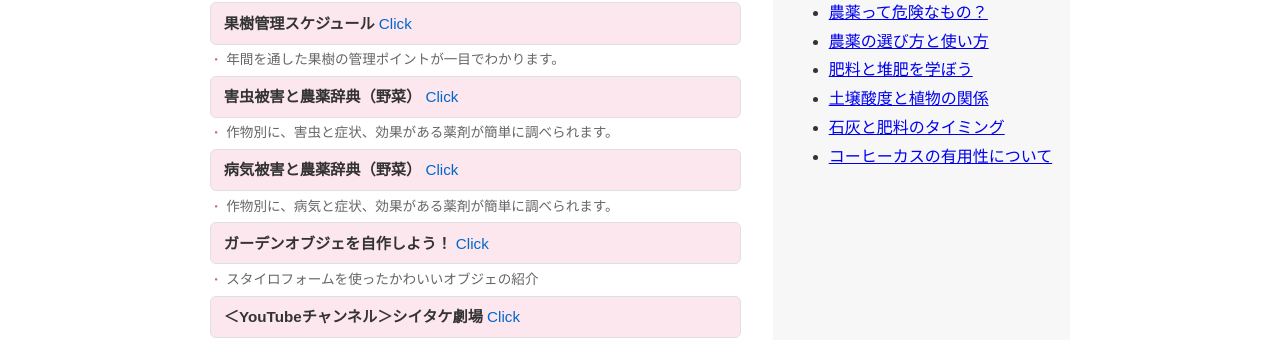
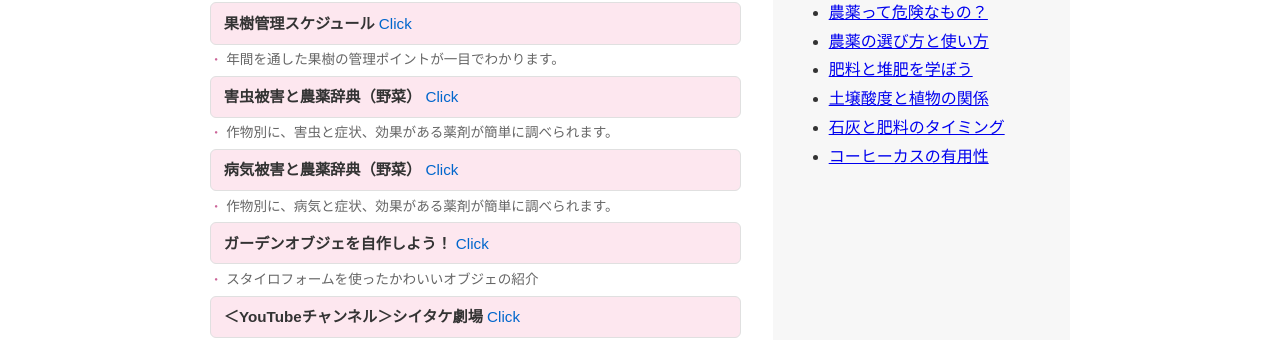
Before and after one commit to shiitake-garden/shiitake-garden.github.io, a Jekyll site: the page built from index.html, in a window 1280 px wide. Shown: the part 905-1245 px from the top of the page. Built offline with Jekyll 4.4.1, drawn with Linux system fonts in a browser that asks for light colours.

Commit message:
Update index.html

```diff
--- a/index.html
+++ b/index.html
@@ -65,7 +65,7 @@
       <li><a href="/column/column_hiryou_taihi.html">肥料と堆肥を学ぼう</a></li>
       <li><a href="/column/column_ph.html">土壌酸度と植物の関係</a></li>
       <li><a href="/column/column_sekkai_hiryou.html">石灰と肥料のタイミング</a></li>
-      <li><a href="/column/column_cafe_taihi.thml">コーヒーカスの有用性について</a></li>
+      <li><a href="/column/column_cafe_taihi.thml">コーヒーカスの有用性</a></li>
     </ul>
   </aside>
 </section>
```
